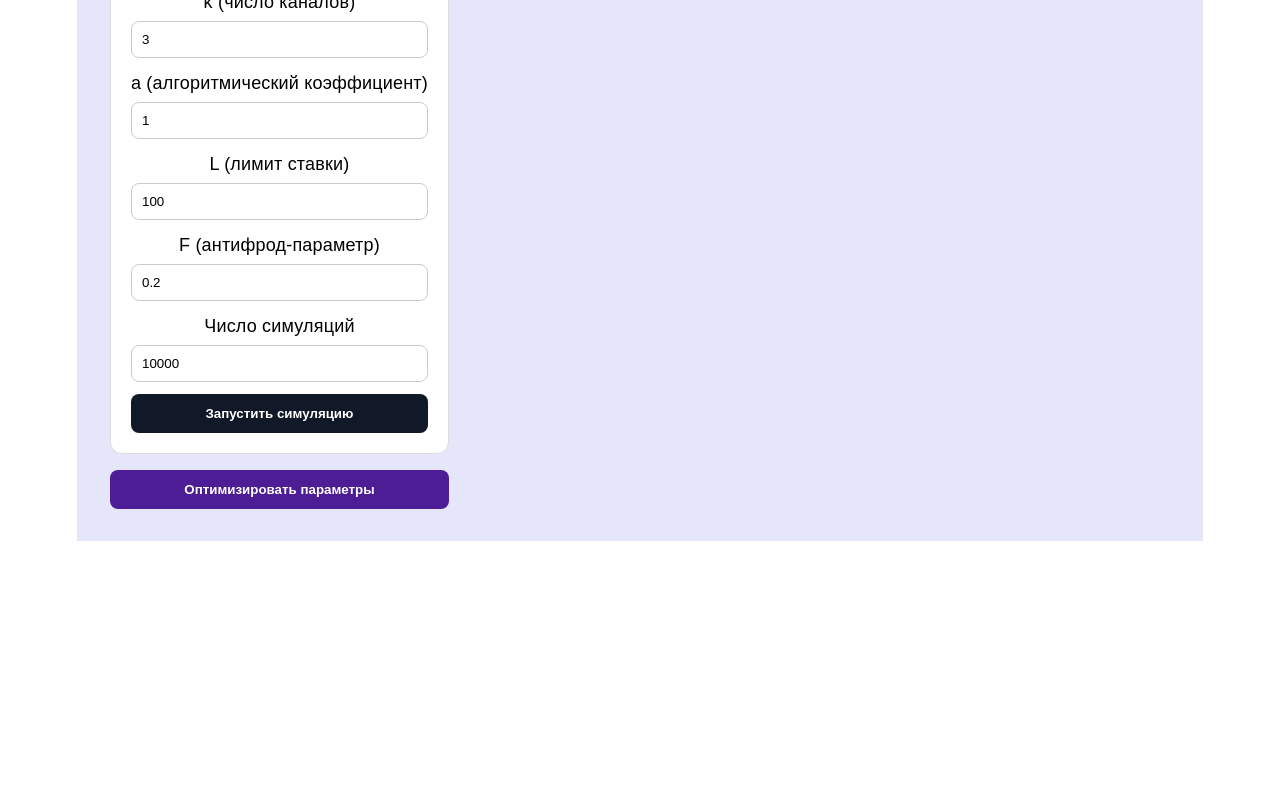
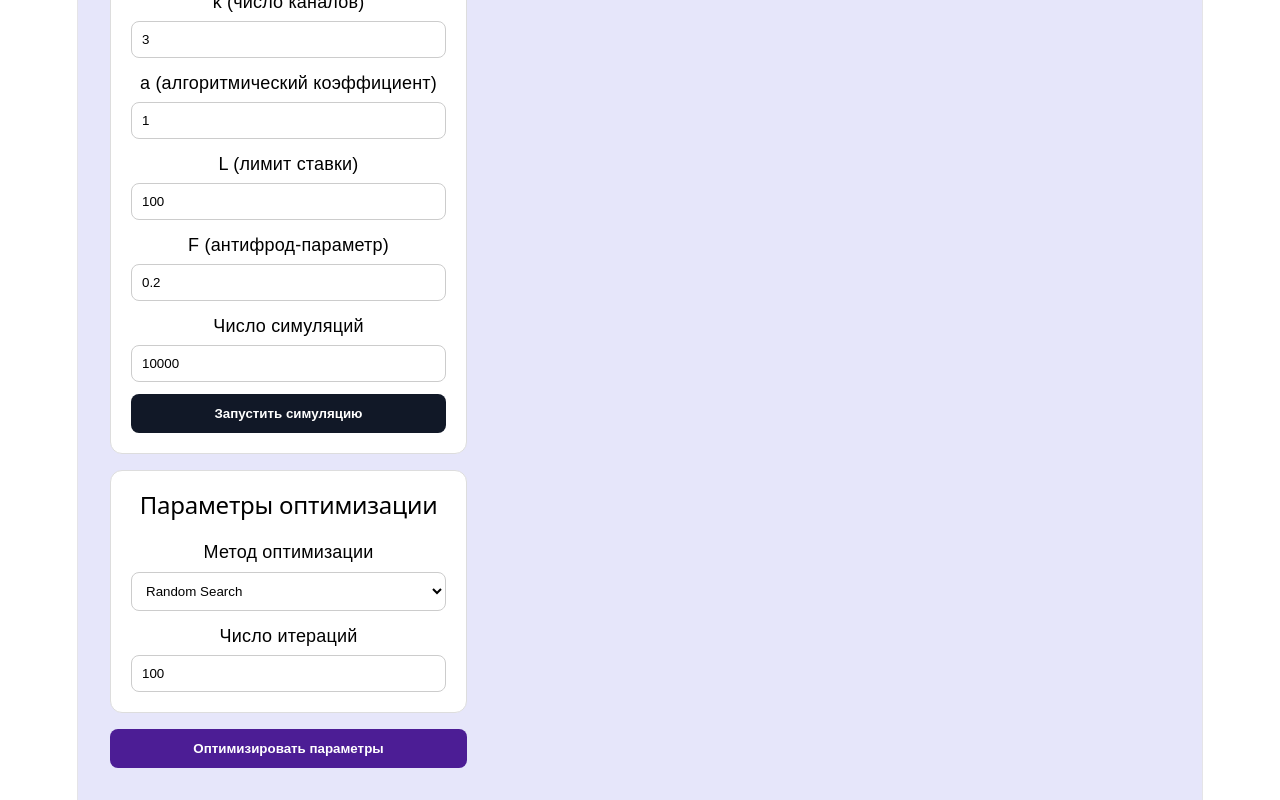
Before and after one commit to VLASSSAR/game-cycle-simulator, a React (Vite) app in the folder frontend/: page / in a window 1280 px wide. Shown: the part 391-1191 px from the top of the page. Before the commit the page ends 932 px from the top, so only its background shows below. Built offline with nearby package versions, Linux system fonts and the light colour scheme.

Commit message:
Add optimization method and iterations to UI

```diff
--- a/frontend/src/components/OptimizationPanel.tsx
+++ b/frontend/src/components/OptimizationPanel.tsx
@@ -8,6 +8,8 @@ interface OptimizationPanelProps {
 
 export default function OptimizationPanel({ result }: OptimizationPanelProps) {
     const {
+        method,
+        iterations,
         best_params,
         baseline_metrics,
         optimized_metrics,
@@ -18,6 +20,14 @@ export default function OptimizationPanel({ result }: OptimizationPanelProps) {
     return (
         <div style={styles.card}>
             <h2 style={styles.title}>Результаты оптимизации</h2>
+
+            <div style={styles.section}>
+                <h3 style={styles.subtitle}>Метод оптимизации</h3>
+                <ul style={styles.list}>
+                    <li>Метод: {method}</li>
+                    <li>Число итераций: {iterations}</li>
+                </ul>
+            </div>
 
             <div style={styles.section}>
                 <h3 style={styles.subtitle}>Лучшие параметры</h3>
--- a/frontend/src/pages/HomePage.tsx
+++ b/frontend/src/pages/HomePage.tsx
@@ -8,12 +8,16 @@ import type {
     SimulationResponse,
     OptimizationResponse,
     OptimizationRequest,
+    OptimizationMethod,
 } from "../types/simulation";
 
 export default function HomePage() {
     const [simulationResult, setSimulationResult] = useState<SimulationResponse | null>(null);
     const [optimizationResult, setOptimizationResult] = useState<OptimizationResponse | null>(null);
     const [lastSimulationRequest, setLastSimulationRequest] = useState<SimulationRequest | null>(null);
+
+    const [optimizationMethod, setOptimizationMethod] = useState<OptimizationMethod>("random");
+    const [optimizationIterations, setOptimizationIterations] = useState<number>(100);
 
     const [isSimulating, setIsSimulating] = useState(false);
     const [isOptimizing, setIsOptimizing] = useState(false);
@@ -45,11 +49,24 @@ export default function HomePage() {
             return;
         }
 
+        if (optimizationIterations <= 0) {
+            setError("Число итераций оптимизации должно быть больше 0.");
+            return;
+        }
+
+        if (optimizationMethod !== "random") {
+            setError("Пока реализован только метод Random Search. Остальные методы будут добавлены далее.");
+            return;
+        }
+
         try {
             setIsOptimizing(true);
             setError(null);
 
             const payload: OptimizationRequest = {
+                method: optimizationMethod,
+                iterations: optimizationIterations,
+
                 arrival_rate_lambda: lastSimulationRequest.arrival_rate_lambda,
                 mu: lastSimulationRequest.mu,
                 simulations: lastSimulationRequest.simulations,
@@ -118,6 +135,40 @@ export default function HomePage() {
                 <div style={styles.leftColumn}>
                     <SimulationForm onSubmit={handleSimulation} isLoading={isSimulating} />
 
+                    <div style={styles.optimizationSettings}>
+                        <h2 style={styles.settingsTitle}>Параметры оптимизации</h2>
+
+                        <label style={styles.label}>
+                            Метод оптимизации
+                            <select
+                                value={optimizationMethod}
+                                onChange={(event) =>
+                                    setOptimizationMethod(event.target.value as OptimizationMethod)
+                                }
+                                style={styles.input}
+                            >
+                                <option value="random">Random Search</option>
+                                <option value="grid">Grid Search — будет добавлен далее</option>
+                                <option value="genetic">Genetic Algorithm — будет добавлен далее</option>
+                                <option value="adaptive">Adaptive Optimizer — будет добавлен далее</option>
+                            </select>
+                        </label>
+
+                        <label style={styles.label}>
+                            Число итераций
+                            <input
+                                type="number"
+                                min="1"
+                                step="1"
+                                value={optimizationIterations}
+                                onChange={(event) =>
+                                    setOptimizationIterations(Number(event.target.value))
+                                }
+                                style={styles.input}
+                            />
+                        </label>
+                    </div>
+
                     <button
                         onClick={handleOptimization}
                         disabled={isOptimizing || !lastSimulationRequest}
@@ -132,7 +183,6 @@ export default function HomePage() {
 
                     {simulationResult && (
                         <div style={styles.block}>
-                            {/*<h2 style={styles.blockTitle}>Результаты симуляции</h2>*/}
                             <MetricsCard metrics={simulationResult.metrics} />
                         </div>
                     )}
@@ -187,9 +237,35 @@ const styles: Record<string, React.CSSProperties> = {
         flexDirection: "column",
         gap: "12px",
     },
-    blockTitle: {
+    optimizationSettings: {
+        display: "flex",
+        flexDirection: "column",
+        gap: "12px",
+        padding: "20px",
+        border: "1px solid #ddd",
+        borderRadius: "12px",
+        maxWidth: "440px",
+        background: "#fff",
+        color: "#000",
+    },
+    settingsTitle: {
+        color: "#000",
         margin: 0,
+        marginBottom: "8px",
+    },
+    label: {
+        display: "flex",
+        flexDirection: "column",
+        gap: "6px",
+        fontWeight: 500,
         color: "#000",
+    },
+    input: {
+        padding: "10px",
+        borderRadius: "8px",
+        border: "1px solid #ccc",
+        color: "#000",
+        background: "#fff",
     },
     optimizeButton: {
         padding: "12px 16px",
```
Also changed, not shown: frontend/src/types/simulation.ts (+13 -0 lines).
